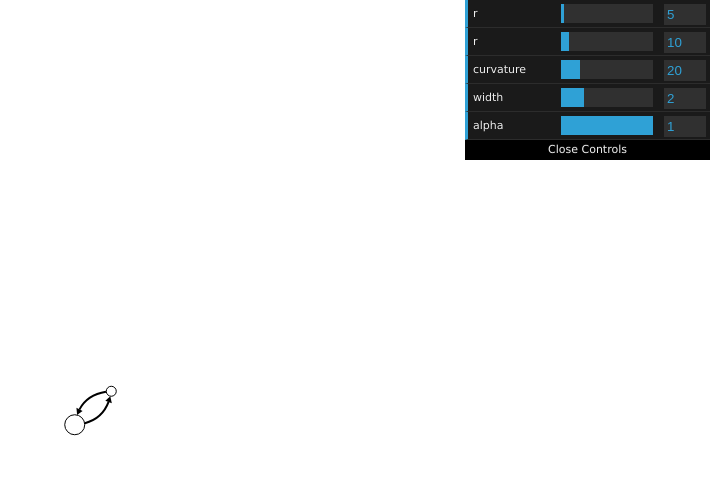
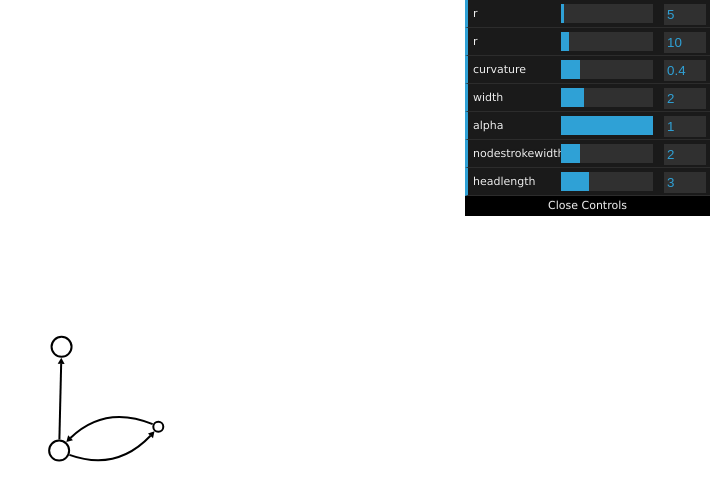
Before and after one commit to benmaier/curved-edges, a plain HTML site: page index.html in a window 1280 px wide. Shown: the whole page, without its empty margins (555-1280 px from the left). Drawn offline with nearby package versions, Linux system fonts and the light colour scheme.

Commit message:
next version

```diff
--- /dev/null
+++ b/acrylic.json
@@ -0,0 +1 @@
+{"directed": true, "multigraph": false, "graph": {"name": "gr1_save_253402396", "graph": {"label": "\"(name=gr1_save_253402396,n=10,m=15)\""}}, "nodes": [{"label": "\"7\"", "id": 6}, {"label": "\"3\"", "id": 2}, {"label": "\"4\"", "id": 3}, {"label": "\"1\"", "id": 0}, {"label": "\"2\"", "id": 1}, {"label": "\"10\"", "id": 9}, {"label": "\"8\"", "id": 7}, {"label": "\"6\"", "id": 5}, {"label": "\"5\"", "id": 4}, {"label": "\"9\"", "id": 8}], "edges": [{"label": "\"(w=9459,t=16)\"", "source": 6, "target": 7}, {"label": "\"(w=7296,t=9)\"", "source": 6, "target": 5}, {"label": "\"(w=8596,t=5)\"", "source": 2, "target": 1}, {"label": "\"(w=618,t=29)\"", "source": 2, "target": 9}, {"label": "\"(w=8101,t=19)\"", "source": 2, "target": 8}, {"label": "\"(w=844,t=20)\"", "source": 3, "target": 2}, {"label": "\"(w=9893,t=30)\"", "source": 3, "target": 9}, {"label": "\"(w=9812,t=11)\"", "source": 0, "target": 6}, {"label": "\"(w=5118,t=10)\"", "source": 0, "target": 7}, {"label": "\"(w=2033,t=6)\"", "source": 0, "target": 5}, {"label": "\"(w=2252,t=6)\"", "source": 0, "target": 4}, {"label": "\"(w=7303,t=20)\"", "source": 9, "target": 8}, {"label": "\"(w=3422,t=9)\"", "source": 5, "target": 4}, {"label": "\"(w=8051,t=24)\"", "source": 4, "target": 2}, {"label": "\"(w=9728,t=13)\"", "source": 4, "target": 3},{"source": 3, "target": 4},{"source": 9, "target": 3}]}
--- a/data.json
+++ b/data.json
@@ -1 +1 @@
-{"nodes":[{"id":0},{"id":1}],"edges":[{"source":0,"target":1},{"source":1,"target":0}]}
+{"nodes": [{"id": 0}, {"id": 1}, {"id": 2}, {"id": 3}, {"id": 4}, {"id": 5}, {"id": 6}, {"id": 7}, {"id": 8}, {"id": 9}, {"id": 10}, {"id": 11}, {"id": 12}, {"id": 13}, {"id": 14}, {"id": 15}, {"id": 16}, {"id": 17}, {"id": 18}, {"id": 19}], "edges": [{"source": 1, "target": 8}, {"source": 1, "target": 14}, {"source": 1, "target": 15}, {"source": 2, "target": 1}, {"source": 2, "target": 3}, {"source": 3, "target": 6}, {"source": 3, "target": 15}, {"source": 4, "target": 5}, {"source": 4, "target": 8}, {"source": 4, "target": 14}, {"source": 4, "target": 18}, {"source": 5, "target": 13}, {"source": 6, "target": 15}, {"source": 7, "target": 0}, {"source": 7, "target": 5}, {"source": 8, "target": 7}, {"source": 8, "target": 11}, {"source": 8, "target": 19}, {"source": 10, "target": 12}, {"source": 10, "target": 13}, {"source": 10, "target": 15}, {"source": 11, "target": 18}, {"source": 12, "target": 1}, {"source": 12, "target": 3}, {"source": 12, "target": 4}, {"source": 12, "target": 8}, {"source": 12, "target": 13}, {"source": 12, "target": 18}, {"source": 13, "target": 8}, {"source": 13, "target": 14}, {"source": 15, "target": 16}, {"source": 16, "target": 19}, {"source": 17, "target": 14}, {"source": 18, "target": 4}, {"source": 18, "target": 8}, {"source": 18, "target": 19}, {"source": 19, "target": 3}, {"source": 19, "target": 13}]}
--- a/index.html
+++ b/index.html
@@ -55,10 +55,10 @@ var div = d3.select("body").append("div")
 
 var simulation = d3.forceSimulation()
               .force("center", d3.forceCenter(graphWidth / 2, height / 2))
-              .force("x", d3.forceX(graphWidth / 2).strength(0.1))
-              .force("y", d3.forceY(height / 2).strength(0.1))
-              .force("charge", d3.forceManyBody().strength(-100))
-              .force("link", d3.forceLink().strength(1).id(function(d) { return d.id; }).distance(50))
+              .force("x", d3.forceX(graphWidth / 2).strength(0.01))
+              .force("y", d3.forceY(height / 2).strength(0.01))
+              .force("charge", d3.forceManyBody().strength(-200))
+              .force("link", d3.forceLink().strength(1).id(function(d) { return d.id; }).distance(100))
               .alphaTarget(0)
               .alphaDecay(0.05)
 
@@ -74,7 +74,8 @@ function getArrowPoint(Ps,C,Pt,Rs,Rt)
 }
 
 
-d3.json("data.json",function(error,data){
+
+d3.json("simplest_data.json",function(error,data){
   console.log(data)
 
   initGraph(data)
@@ -82,18 +83,33 @@ d3.json("data.json",function(error,data){
   function initGraph(tempData){
 
 
+
+    var graph = {};
+
+    tempData.nodes.forEach(function(d){
+        graph[d.id] = [];
+    });
+
+    tempData.edges.forEach(function(d){
+        graph[d.source].push(d.target);
+    });
+    console.log(graph);
     var gui = new dat.GUI();
 
     var r1 = {r:5};
     var r2 = {r:10};
-    var cr = {curvature:20};
+    var cr = {curvature:0.4};
     var linewidth = {width:2};
     var linkalpha = {alpha:1};
+    var nodestrokewidth = {nodestrokewidth:2};
+    var headlength = {headlength:3};
     gui.add(r1, 'r', 2, 100).onChange(render);
     gui.add(r2, 'r', 2, 100).onChange(render);
-    gui.add(cr, 'curvature', 0, 100).onChange(render);
+    gui.add(cr, 'curvature', 0, 2).onChange(render);
     gui.add(linewidth, 'width', 1, 5).onChange(render);
     gui.add(linkalpha, 'alpha', 0, 1).onChange(render);
+    gui.add(nodestrokewidth, 'nodestrokewidth', 0, 10).onChange(render);
+    gui.add(headlength, 'headlength', 0, 10).onChange(render);
 
     function zoomed() {
       console.log("zooming")
@@ -285,38 +301,43 @@ d3.json("data.json",function(error,data){
             let ex = d.target.x - d.source.x;
             let ey = d.target.y - d.source.y;
             let D = Math.sqrt( ex*ex + ey*ey );
+            let this_curvature;
             ex = ex / D;
             ey = ey / D;
-            let ex2 = -ey;
-            let ey2 = ex;
-            let cx = d.source.x + 0.5*D*ex + cr.curvature * ex2;
-            let cy = d.source.y + 0.5*D*ey + cr.curvature * ey2;
-            let C = {x: cx, y: cy}
+            let headLength = headlength.headlength*linewidth.width; // this is the distance between arrow point and
 
             let targetRadius, sourceRadius;
             if (d.target.id == 0)
-            {
-              sourceRadius = r2.r;
-              targetRadius = r1.r;
-            }
+              targetRadius = r1.r + nodestrokewidth.nodestrokewidth*0.5;
             else
-            {
-              sourceRadius = r1.r;
-              targetRadius = r2.r;
-            }
+              targetRadius = r2.r + nodestrokewidth.nodestrokewidth*0.5;
+
+            if (d.source.id == 0)
+              sourceRadius = r1.r + nodestrokewidth.nodestrokewidth*0.5;
+            else
+              sourceRadius = r2.r + nodestrokewidth.nodestrokewidth*0.5;
+
+            if ((graph[d.target.id].indexOf(d.source.id) >= 0) || (D-targetRadius-sourceRadius-headLength<0))
+              this_curvature = cr.curvature;
+            else
+              this_curvature = 0;
+
+            let ex2 = -ey;
+            let ey2 = ex;
+            let cx = d.source.x + 0.5*D*ex + this_curvature * D * ex2;
+            let cy = d.source.y + 0.5*D*ey + this_curvature * D * ey2;
+            let C = {x: cx, y: cy}
 
             B = get_arrow_point_and_direction(d.source,C,d.target,targetRadius);
             //let scale = 3*Math.sqrt(linewidth.width);
-            let headLength = 3*linewidth.width; // this is the distance between arrow point and
                                            // beginning of the arrow head
 
             // compute length of whole curve
             let L;
-            if (cr.curvature > 0)
+            if (this_curvature > 0)
                 L = quadraticBezierLength(d.source,C,d.target);
             else
                 L = D;
-            console.log(L, quadraticBezierLength2(d.source,C,d.target));
 
 
             let distance_from_target_to_arrowhead_base = targetRadius + headLength;
@@ -380,16 +401,16 @@ d3.json("data.json",function(error,data){
 
             context.beginPath();
             let radius;
-            if (i == 0)
+            if (d.id == 0)
               radius = r1.r;
             else
               radius = r2.r;
+
             context.arc(d.x, d.y, radius, 0, 2 * Math.PI, true);
-            context.lineWidth = 1;
+            context.lineWidth = nodestrokewidth.nodestrokewidth;
             //context.fillStyle = d.col ? "red":"black"
             context.fillStyle = "black";
             //context.fill();
-            context.lineWidth = 1;
             context.strokeStyle = "black";
             context.stroke();
         });
--- /dev/null
+++ b/simplest_data.json
@@ -0,0 +1 @@
+{"nodes":[{"id":0},{"id":1},{"id":2}],"edges":[{"source":0,"target":1},{"source":1,"target":0},{"source":1,"target":2}]}
```
Also changed, not shown: 1 other file.
